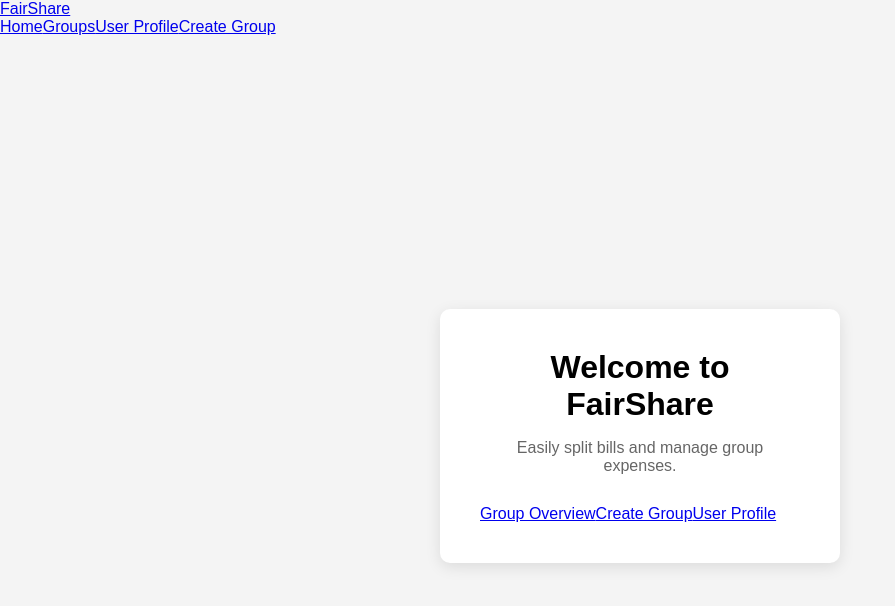
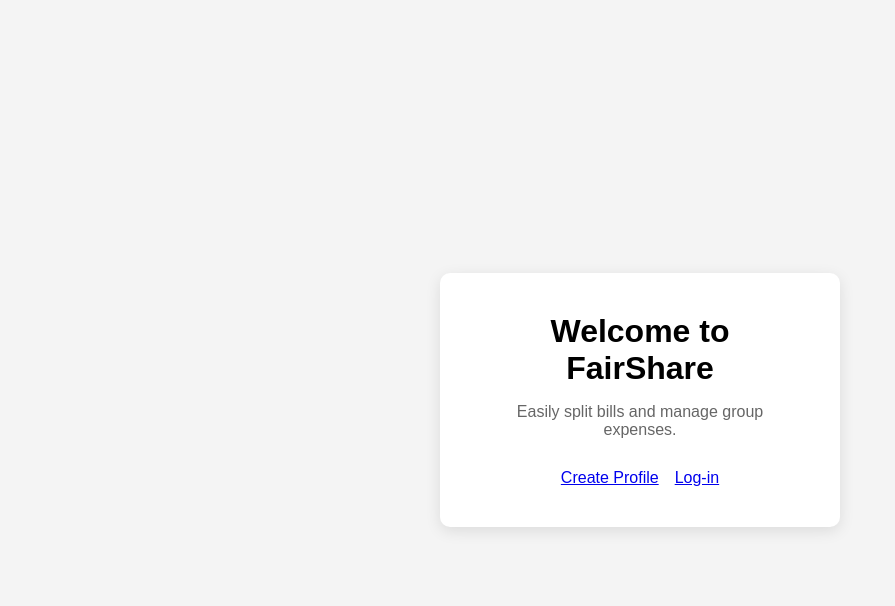
Before and after one commit to AdRo-Coder/fairshare, a React (Vite) app in the folder frontend/: page / in a window 1280 px wide. Shown: the top 606 px of the page, without its empty margins (0-895 px from the left). Built offline with nearby package versions, Linux system fonts and the light colour scheme.

Commit message:
feat: navigation for the frontend

```diff
--- /dev/null
+++ b/frontend/src/App.jsx
@@ -0,0 +1,11 @@
+import { Outlet } from 'react-router-dom';
+
+function App() {
+    return (
+        <div>
+            <Outlet />
+        </div>
+    );
+}
+
+export default App;
--- a/frontend/src/main.jsx
+++ b/frontend/src/main.jsx
@@ -1,25 +1,45 @@
-import { StrictMode } from 'react';
-import { createRoot } from 'react-dom/client';
-import { BrowserRouter, Routes, Route } from 'react-router-dom';
+import {StrictMode} from 'react';
+import {createRoot} from 'react-dom/client';
+import {createBrowserRouter, RouterProvider} from 'react-router-dom';
 import UserProfile from './UserProfile.jsx';
 import GroupsOverview from './pages/GroupsOverview.jsx';
 import CreateGroup from './pages/CreateGroup.jsx';
 import GroupPage from './pages/GroupPage.jsx';
-import Header from './components/Header.jsx';
 import Landing from './pages/Landing.jsx';
 import './index.css';
+import App from './App.jsx';
+
+const router = createBrowserRouter([
+    {
+        path: '/',
+        element: <App/>,
+        children: [
+            {
+                path: '/',
+                element: <Landing/>,
+            },
+            {
+                path: '/register',
+                element: <UserProfile/>,
+            },
+            {
+                path: 'groups',
+                element: <GroupsOverview/>,
+            },
+            {
+                path: '/groups/new',
+                element: <CreateGroup/>,
+            },
+            {
+                path: '/groups/:id',
+                element: <GroupPage/>,
+            },
+        ]
+    }
+]);
 
 createRoot(document.getElementById('root')).render(
     <StrictMode>
-        <BrowserRouter>
-            <Header />
-            <Routes>
-                <Route path="/" element={<Landing />} />
-                <Route path="/register" element={<UserProfile />} />
-                <Route path="/groups" element={<GroupsOverview />} />
-                <Route path="/groups/new" element={<CreateGroup />} />
-                <Route path="/groups/:id" element={<GroupPage />} />
-            </Routes>
-        </BrowserRouter>
+        <RouterProvider router={router} />
     </StrictMode>,
 );
--- /dev/null
+++ b/frontend/src/pages/Landing.css
@@ -0,0 +1,15 @@
+.actions {
+    display: flex;
+    gap: 1rem;
+}
+
+.actions {
+    display: flex;
+    gap: 1rem;
+    align-items: center;
+    justify-content: center;
+}
+
+.landingLink {
+    margin-right: 0;
+}
--- a/frontend/src/pages/Landing.jsx
+++ b/frontend/src/pages/Landing.jsx
@@ -1,4 +1,5 @@
-import { Link } from 'react-router-dom';
+import {Link} from 'react-router-dom';
+import './Landing.css';
 
 function Landing() {
     return (
@@ -8,9 +9,8 @@ function Landing() {
                 <p className="subtitle">Easily split bills and manage group expenses.</p>
 
                 <div className="actions">
-          <Link to="/groups" className="button">Group Overview</Link>
-          <Link to="/groups/new" className="button secondary">Create Group</Link>
-          <Link to="/register" className="button">User Profile</Link>
+                    <Link to="/register" className="button landingLink">Create Profile</Link>
+                    <Link to="/login" className="button">Log-in</Link>
                 </div>
             </div>
         </div>
```
Lines whose indentation alone changed are shown as unchanged.
